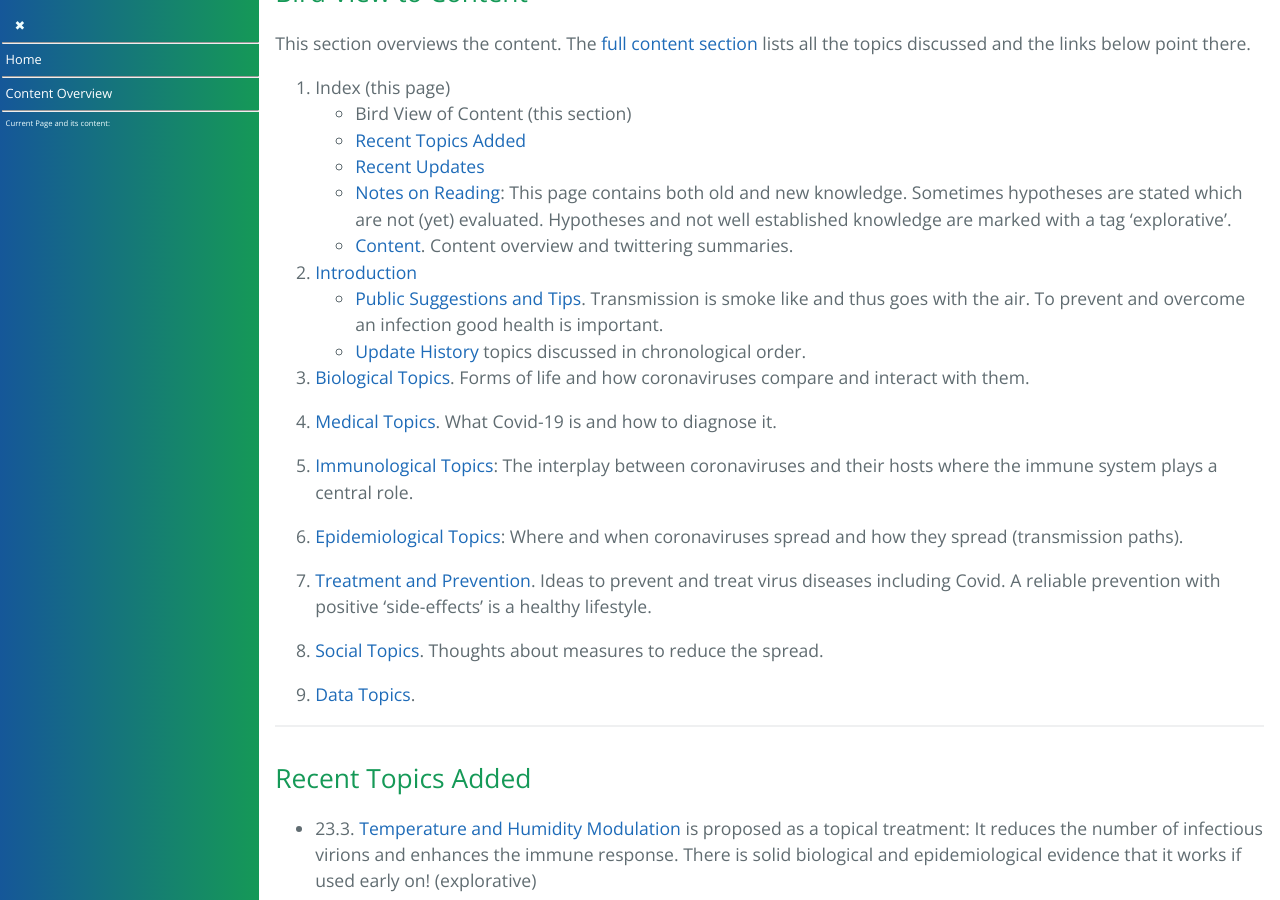
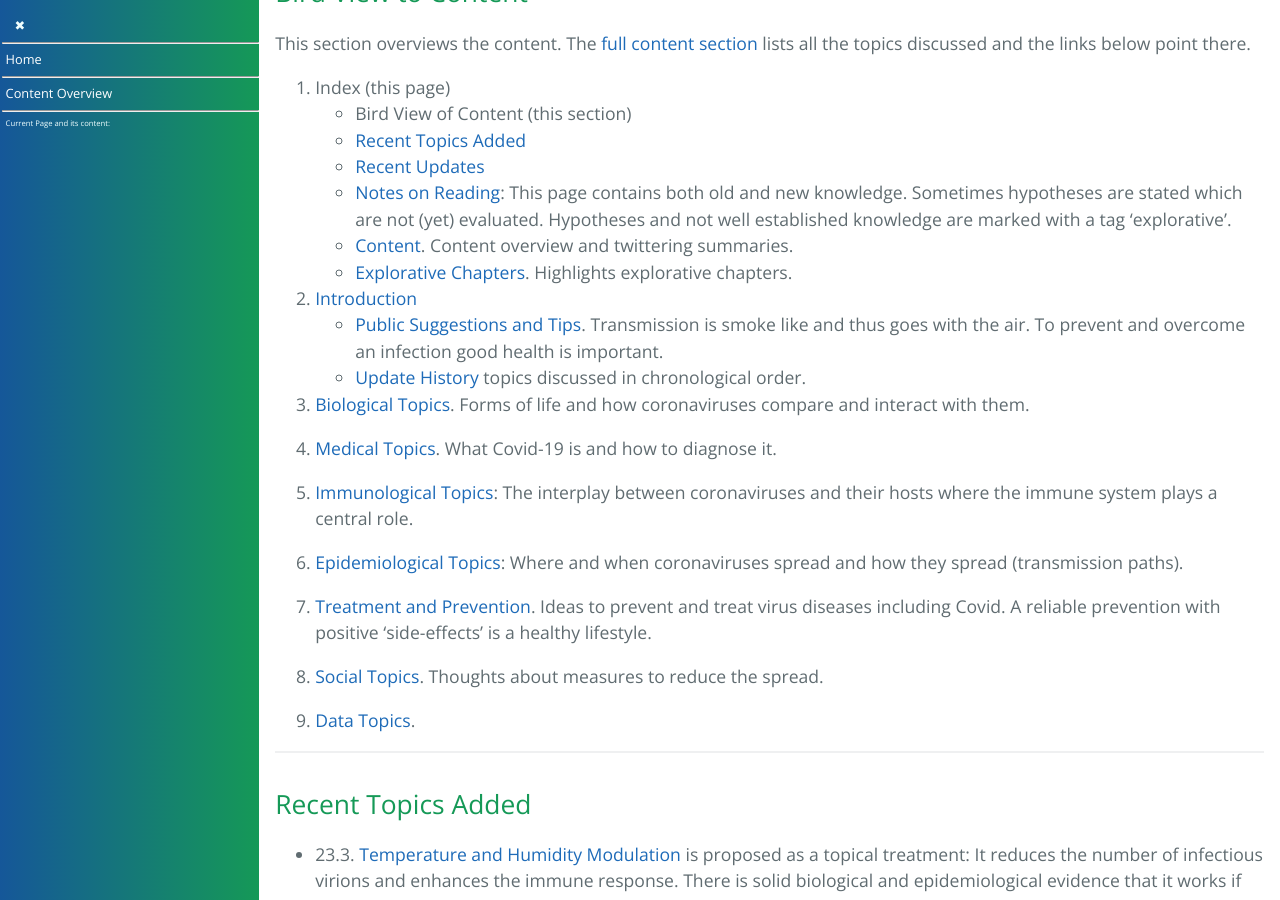
Before and after one commit to forestgrape/coronavirus, a Jekyll site: the page built from index.md, in a window 1280 px wide and 900 px high, scrolled down 392 px. Built offline with Jekyll 4.4.1, drawn with Linux system fonts in a browser that asks for light colours; our own code applies the rules of GitHub Pages for plain Markdown files; some of the changed text lies outside the part shown.

Commit message:
clarifications

```diff
--- a/index.md
+++ b/index.md
@@ -18,6 +18,7 @@ This section overviews the content. The [full content section](#content) lists a
   * [Recent Updates](#recent-updates)
   * [Notes on Reading](#notes-on-reading): This page contains both old and new knowledge. Sometimes hypotheses are stated which are not (yet) evaluated. Hypotheses and not well established knowledge are marked with a tag 'explorative'.
   * [Content](#content). Content overview and twittering summaries.
+  * [Explorative Chapters](#explorative-chapters). Highlights explorative chapters.
 
 1. [Introduction](#introductory-topics)
   * [Public Suggestions and Tips](./1_introduction/suggestions_and_tips.md). Transmission is smoke like and thus goes with the air. To prevent and overcome an infection good health is important.
```
Also changed, not shown: other parts of index.md (+1 -0 lines).
